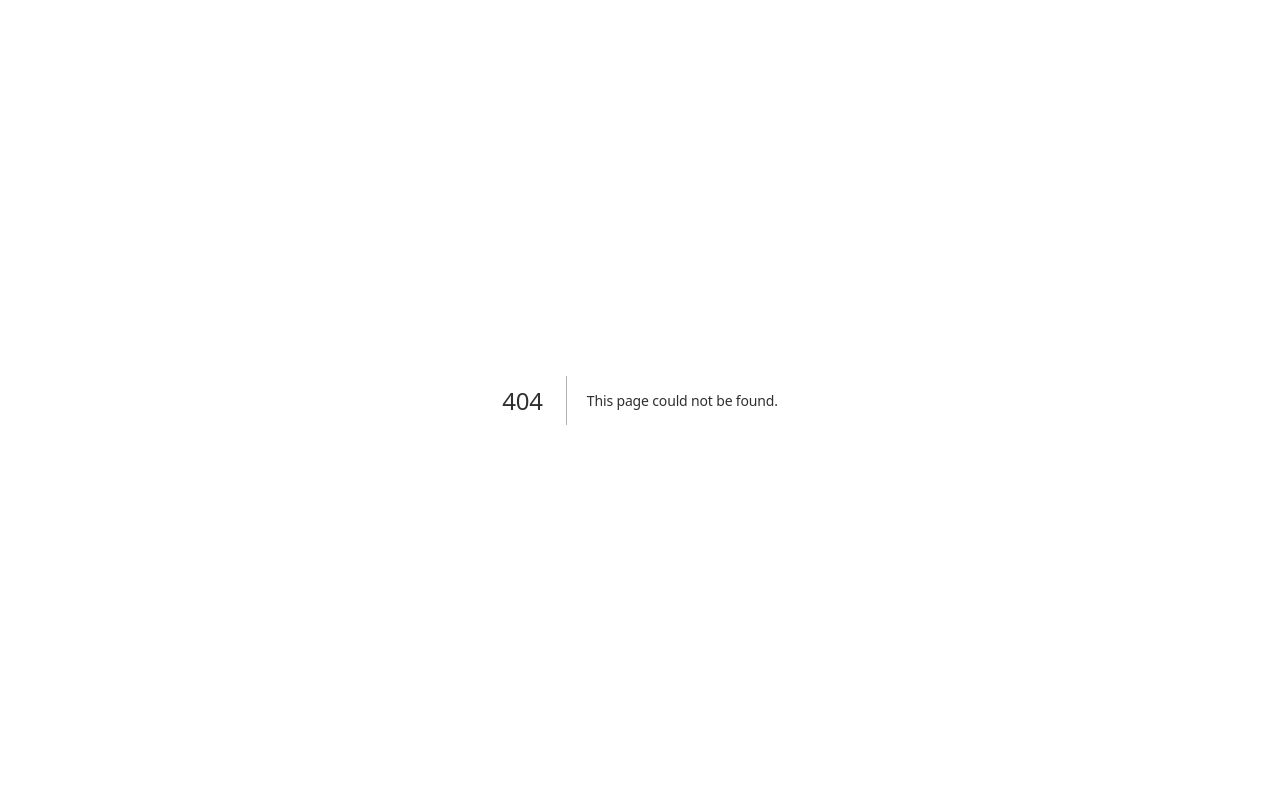
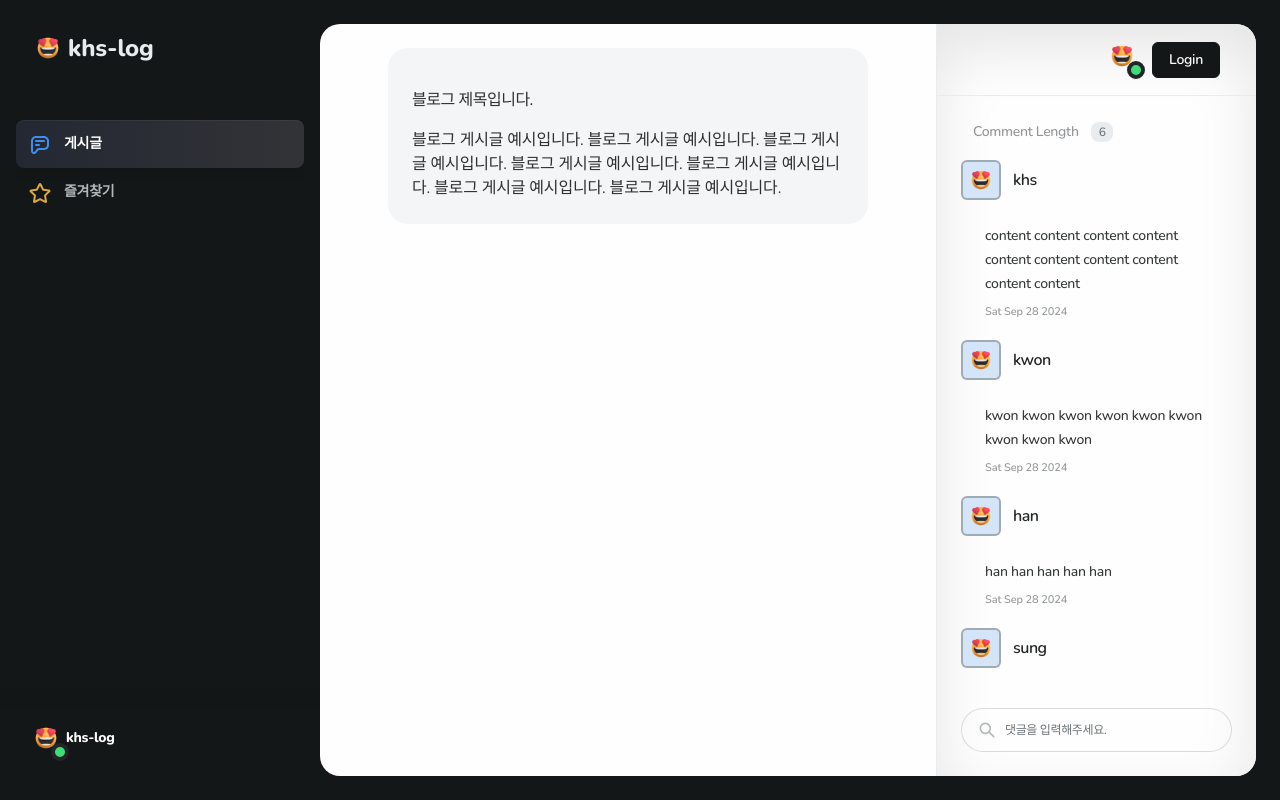
Before and after one commit to f-lab-edu/khs-log, a Next.js app: page /Blog in a window 1280 px wide. Before the commit this address had no page. Built offline with nearby package versions, Linux system fonts and the light colour scheme; a web font is replaced by a local one.

Commit message:
feat: add BlogPage

```diff
--- /dev/null
+++ b/src/app/Blog/page.tsx
@@ -0,0 +1,9 @@
+import BlogPage from '@/templates/BlogPage'
+
+import type {NextPage} from 'next'
+
+const Blog: NextPage = () => {
+  return <BlogPage />
+}
+
+export default Blog
--- a/src/components/BlogCard/index.tsx
+++ b/src/components/BlogCard/index.tsx
@@ -1,16 +1,20 @@
 import Link from 'next/link'
+import {usePathname} from 'next/navigation'
 
 import Image from '@/components/Image'
 
 interface Props {
-  url: string
+  url?: string
 }
 
 const BlogCard = ({url}: Props) => {
+  const pathname = usePathname()
+  const isBlogPage = pathname.includes('Blog')
+
   return (
     <div className="w-full max-w-[30rem] mx-auto">
       <div className="pt-6 px-6 pb-6 space-y-4 bg-n-2 rounded-[1.25rem] md:p-5 md:pb-14">
-        <div className="relative aspect-[2.4] w-full">
+        <div className={`relative aspect-[${isBlogPage ? '1' : '2.4'}] w-full`}>
           <Image
             className="rounded-xl object-cover"
             src="/images/ogu.webp"
@@ -19,16 +23,18 @@ const BlogCard = ({url}: Props) => {
           />
         </div>
         <div className="mt-4 base1">블로그 제목입니다.</div>
-        <div className="mt-4 truncate">
+        <div className={`mt-4 ${!isBlogPage && 'truncate'}`}>
           블로그 게시글 예시입니다. 블로그 게시글 예시입니다. 블로그 게시글
           예시입니다. 블로그 게시글 예시입니다. 블로그 게시글 예시입니다. 블로그
           게시글 예시입니다. 블로그 게시글 예시입니다.
         </div>
-        <div className="flex flex-wrap">
-          <Link href={url} className="btn-dark btn-small mr-4">
-            View More
-          </Link>
-        </div>
+        {url && (
+          <div className="flex flex-wrap">
+            <Link href={url} className="btn-dark btn-small mr-4">
+              View More
+            </Link>
+          </div>
+        )}
       </div>
     </div>
   )
--- /dev/null
+++ b/src/templates/BlogPage/index.tsx
@@ -0,0 +1,18 @@
+'use client'
+
+import React from 'react'
+
+import BlogCard from '@/components/BlogCard'
+import Layout from '@/components/Layout'
+
+const BlogPage = () => {
+  return (
+    <>
+      <Layout>
+        <BlogCard />
+      </Layout>
+    </>
+  )
+}
+
+export default BlogPage
```
